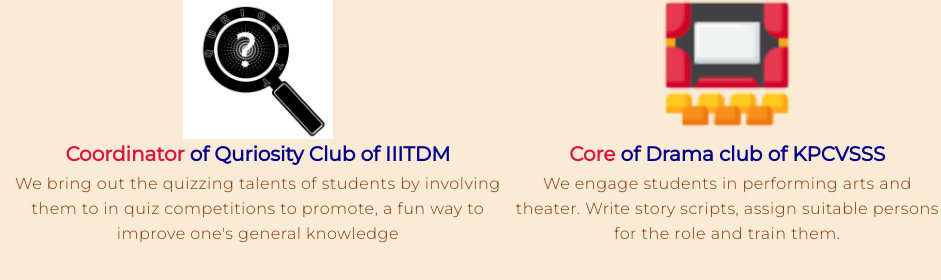
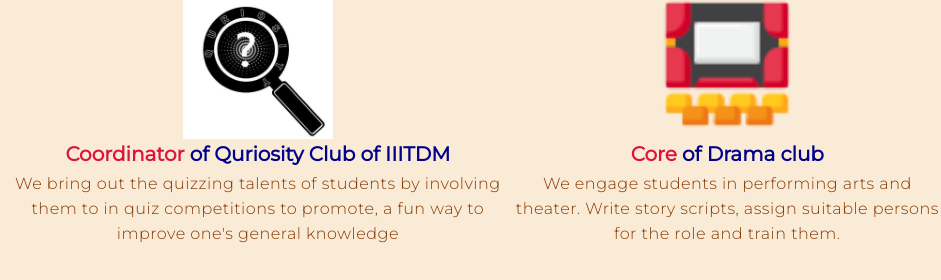
Before and after one commit to anjan-03/Portfolio, a plain HTML site: page index.html in a window 1280 px wide. Shown: the part 3494-3774 px from the top of the page, 339-1280 px from the left. Drawn offline with Linux system fonts and the light colour scheme.

Commit message:
Update index.html

```diff
--- a/index.html
+++ b/index.html
@@ -281,7 +281,7 @@
         </div>
         <div class="exp-card">
           <img src="audi.png" style="width: 15rem">
-          <h2><span>Core</span> of Drama club of KPCVSSS</h2>
+          <h2><span>Core</span> of Drama club</h2>
           <p>We engage students in performing arts and theater. Write story scripts, assign suitable persons for the role and train them.</p>
         </div>
       </div>
```
